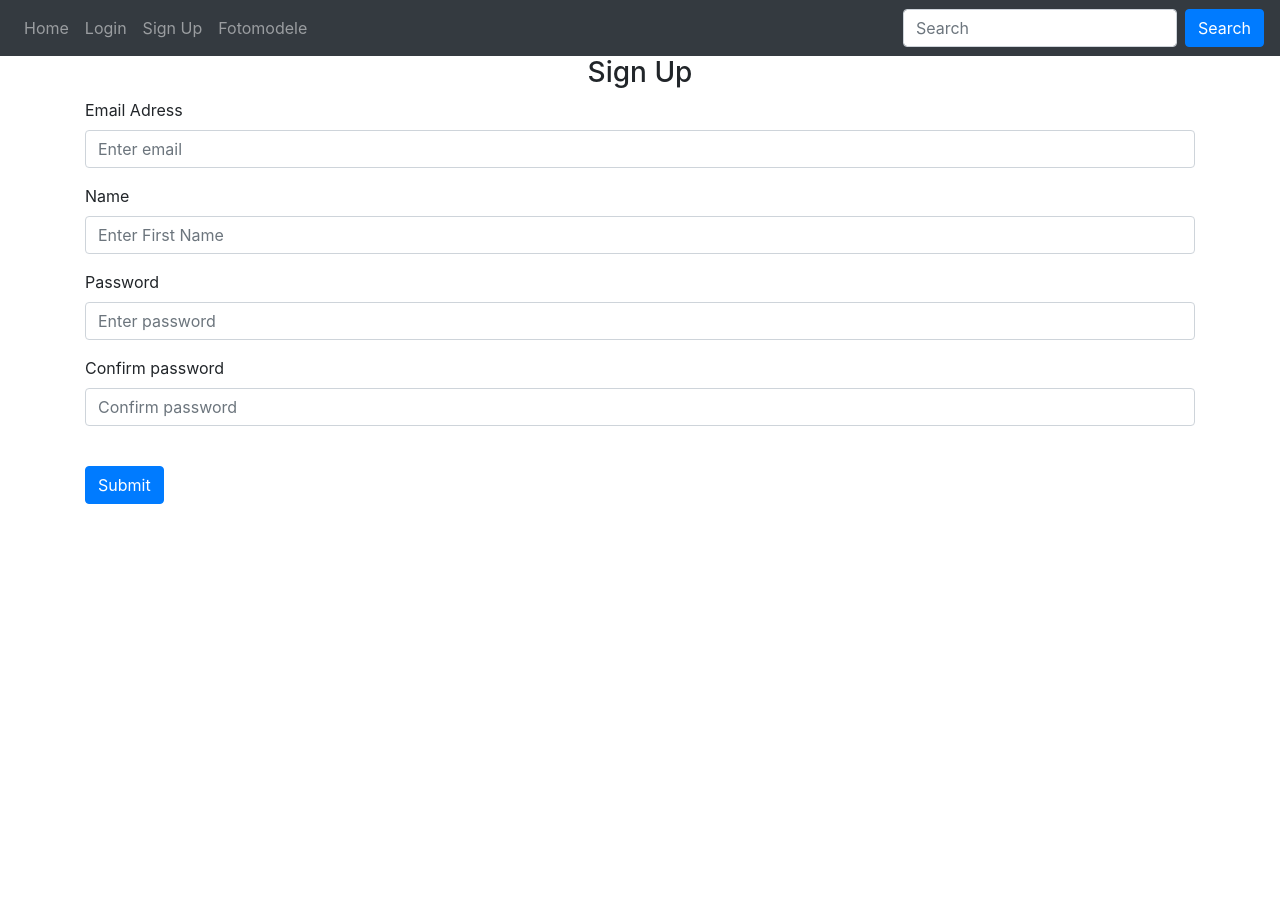
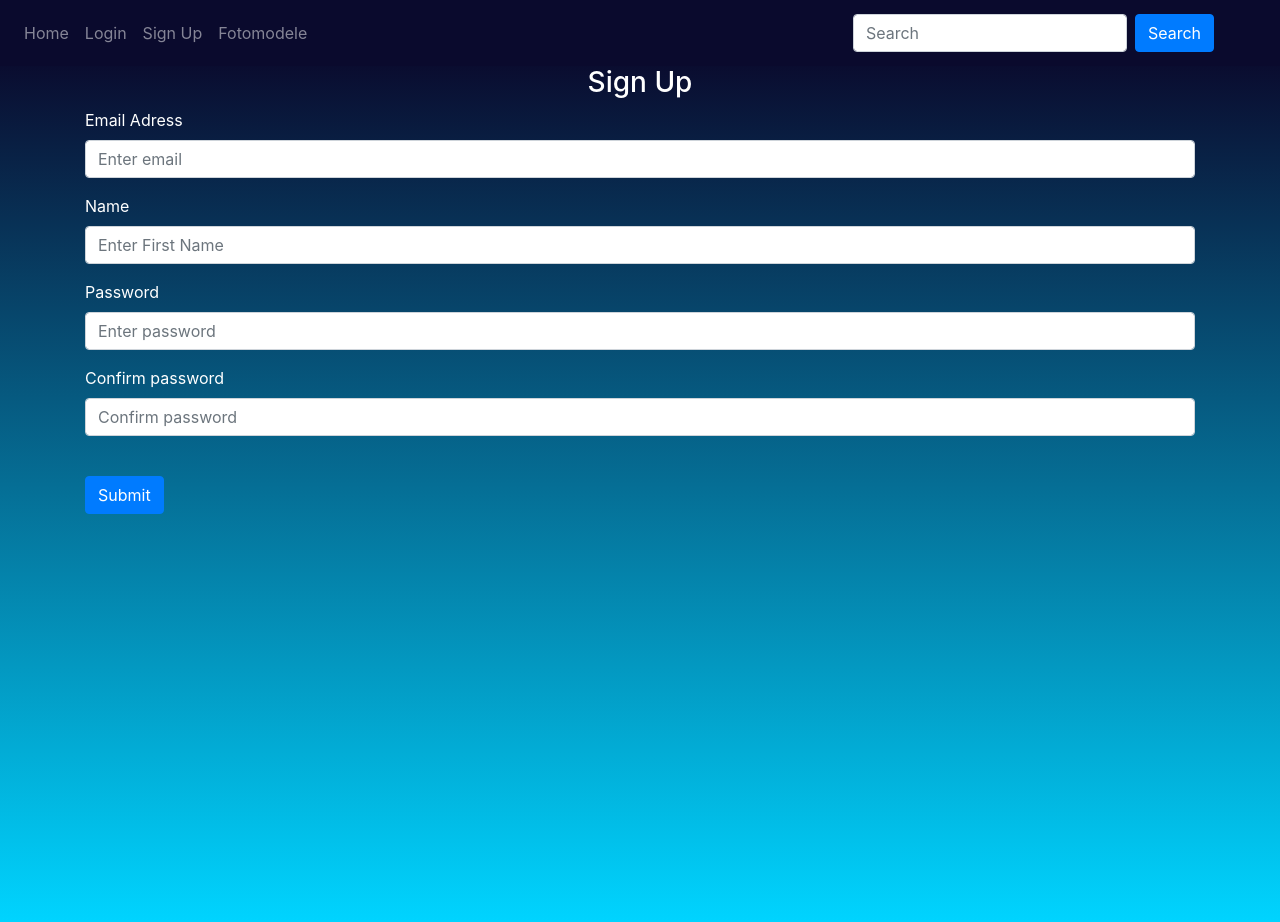
Before and after one commit to petrut-ignat/websiteBD, a Flask app: page /sign-up in a window 1280 px wide. Before the commit the page ends 504 px from the top, so only its background shows below. Run offline with Flask 2, Linux system fonts and the light colour scheme; parts of the project's set-up code (start-up, migrations or seed data) failed here and were passed over; some libraries are stand-ins or nearby versions.

Commit message:
------------

```diff
--- a/WEBAPP/website/templates/base.html
+++ b/WEBAPP/website/templates/base.html
@@ -16,10 +16,17 @@
       crossorigin="anonymous"
     />
 
+      <style>
+        .body1{
+          background: linear-gradient(180deg, rgba(2,0,36,1) 0%, rgba(10,10,45,1) 6%, rgba(0,212,255,1) 100%);
+        }
+      </style>
+
     <title>{% block title %}Home{% endblock %}</title>
+
     </head>
-    <body>
-      <nav class="navbar navbar-expand-lg navbar-dark bg-dark">
+    <body class="body1">
+      <nav class="navbar navbar-expand-lg navbar-dark" style="background-color: #0a0a2d;">
         <button
           class="navbar-toggler"
           type="button"
@@ -46,6 +53,15 @@
           <input class="form-control mr-sm-2" type="search" placeholder="Search" aria-label="Search">
           <button class="btn btn-primary my-2 my-sm-0" type="submit">Search</button>
         </form>
+        <script src="https://cdn.lordicon.com/qjzruarw.js"></script>
+<lord-icon
+    src="https://cdn.lordicon.com/gqqykmqo.json"
+    trigger="hover"
+    style="width:50px;height:50px">
+</lord-icon>
+
+
+
       </nav>
 
       {% with messages = get_flashed_messages(with_categories=true) %}
--- a/WEBAPP/website/templates/fotomodele.html
+++ b/WEBAPP/website/templates/fotomodele.html
@@ -35,7 +35,7 @@
 
         <div class="form-group">
             <label>Sex</label><br>
-            <input type="radio" id="sex" name="sex" value="M"/>&nbsp; M &nbsp;&nbsp;
+            <input type="radio" id="sex" name="sex" value="M" checked="checked"/>&nbsp; M &nbsp;&nbsp;
             <input type="radio" id="sex" name="sex" value="F"/>&nbsp; F<br>
         </div>
 
--- a/WEBAPP/website/templates/login.html
+++ b/WEBAPP/website/templates/login.html
@@ -16,4 +16,4 @@
     <button type="submit" class="btn btn-primary">Login</button>
 </form>
 
-{%endblock%}
+{% endblock %}
--- a/WEBAPP/website/templates/sign_up.html
+++ b/WEBAPP/website/templates/sign_up.html
@@ -2,28 +2,29 @@
 {% block title %}Sign up{% endblock %}
 {% block content %}
 <form method="POST">
-    <h3 align="center">Sign Up</h3>
+    <h3 align="center" style="color: #ffffff;">Sign Up</h3>
     <div class="form-group">
-        <label for="email">Email Adress</label>
+        <label for="email" style="color: #ffffff;">Email Adress</label>
         <input type="email" class="form-control" id="email" name="email" placeholder="Enter email"/>
     </div>
 
     <div class="form-group">
-        <label for="FirstName">Name</label>
+        <label for="FirstName" style="color: #ffffff;">Name</label>
         <input type="text" class="form-control" id="FirstName" name="FirstName" placeholder="Enter First Name"/>
     </div>
 
     <div class="form-group">
-        <label for="password1">Password</label>
+        <label for="password1" style="color: #ffffff;">Password</label>
         <input type="password" class="form-control" id="password1" name="password1" placeholder="Enter password"/>
     </div>
 
     <div class="form-group">
-        <label for="password2">Confirm password</label>
+        <label for="password2" style="color: #ffffff;">Confirm password</label>
         <input type="password" class="form-control" id="password2" name="password2" placeholder="Confirm password"/>
     </div>
     <br />
     <button type="submit" class="btn btn-primary">Submit</button>
+    <br><br><br><br><br><br><br><br><br><br><br><br><br><br><br><br><br><br>
 </form>
 
 {%endblock%}
```
Also changed, not shown: WEBAPP/website/templates/home.html (+9 -1 lines).
